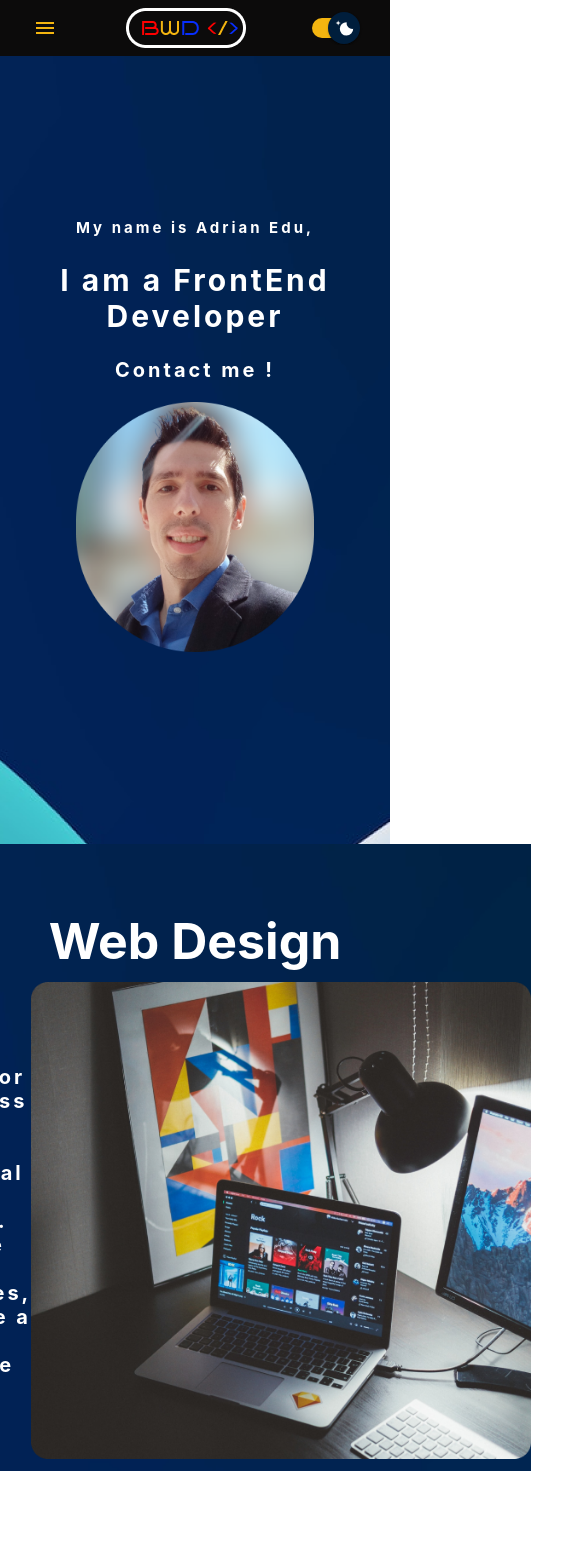
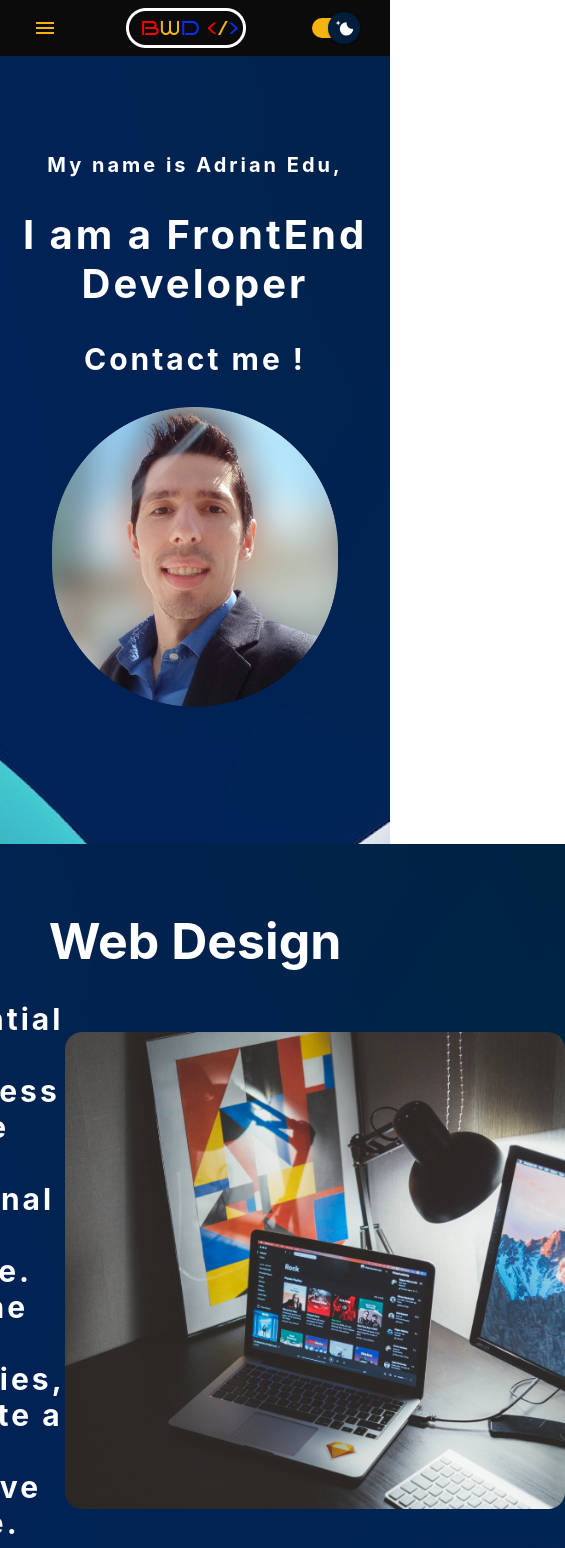
Before and after one commit to Adrian-Edu/best-web-design, a React (Create React App) app: page / in a window 390 px wide. Shown: the top 1548 px of the page, 565 px wide, since content can reach past the window. Before the commit the page ends 1471 px from the top, so only its background shows below. Built offline with nearby package versions, Linux system fonts and the light colour scheme.

Commit message:
second page not fiting content

```diff
--- a/src/PresentationPage/Presentation.css
+++ b/src/PresentationPage/Presentation.css
@@ -23,7 +23,7 @@ h3 {
   letter-spacing: 3px;
 }
 
-@media screen and (max-width: 1200px) {
+@media screen and (max-width: 1400px) {
   .profilepic {
     width: 350px;
     height: 350px;
@@ -44,23 +44,6 @@ h3 {
 }
 
 @media screen and (max-width: 900px) {
-  .profilepic {
-    width: 300px;
-    height: 300px;
-    object-fit: contain;
-  }
-  h1 {
-    font-size: 20px;
-  }
-  h2 {
-    font-size: 40px;
-  }
-  h3 {
-    font-size: 30px;
-  }
-}
-
-@media screen and (max-width: 700px) {
   .container {
     display: flex;
     flex-direction: column;
@@ -68,25 +51,25 @@ h3 {
     align-items: center;
   }
   .profilepic {
-    width: 260px;
-    height: 260px;
+    width: 400px;
+    height: 400px;
     object-fit: contain;
   }
   h1 {
-    font-size: 15px;
+    font-size: 20px;
     text-align: center;
   }
   h2 {
-    font-size: 30px;
+    font-size: 40px;
     text-align: center;
   }
   h3 {
-    font-size: 20px;
+    font-size: 30px;
     text-align: center;
   }
 }
 
-@media screen and (max-width: 500px) {
+@media screen and (max-width: 450px) {
   .container {
     display: flex;
     flex-direction: column;
@@ -94,21 +77,8 @@ h3 {
     align-items: center;
   }
   .profilepic {
-    width: 250px;
-    height: 250px;
+    width: 300px;
+    height: 300px;
     object-fit: contain;
   }
-  h1 {
-    font-size: 15px;
-    text-align: center;
-    margin-top: 30px;
-  }
-  h2 {
-    font-size: 30px;
-    text-align: center;
-  }
-  h3 {
-    font-size: 20px;
-    text-align: center;
-  }
 }
--- a/src/PresentationPage/Presentation.jsx
+++ b/src/PresentationPage/Presentation.jsx
@@ -12,7 +12,6 @@ function Presentation() {
       <div>
         <h1> My name is Adrian Edu, </h1>
         <h2>
-          {" "}
           I am a FrontEnd <br /> Developer
         </h2>
         <h3>Contact me !</h3>
--- a/src/Second Page/SecondPage.css
+++ b/src/Second Page/SecondPage.css
@@ -15,9 +15,10 @@ h4 {
   text-align: center;
 }
 
-.container2 {
+.container-page2 {
   display: flex;
   flex-direction: row;
-  justify-content: space-evenly;
+  justify-content: space-around;
   align-items: center;
+  width: auto;
 }
--- a/src/Second Page/SecondPage.jsx
+++ b/src/Second Page/SecondPage.jsx
@@ -7,7 +7,7 @@ function SecondPage() {
   return (
     <section style={{ backgroundImage: `url(${background})` }}>
       <h4>Web Design</h4>
-      <div className="container2">
+      <div className="container-page2">
         <h3 className="secondpagetext">
           It is essential for <br /> any business to have <br /> a professional
           online <br /> presence. Using the <br /> latest technologies, <br /> I
```
Also changed, not shown: src/PresentationPage/pozamea.png.
